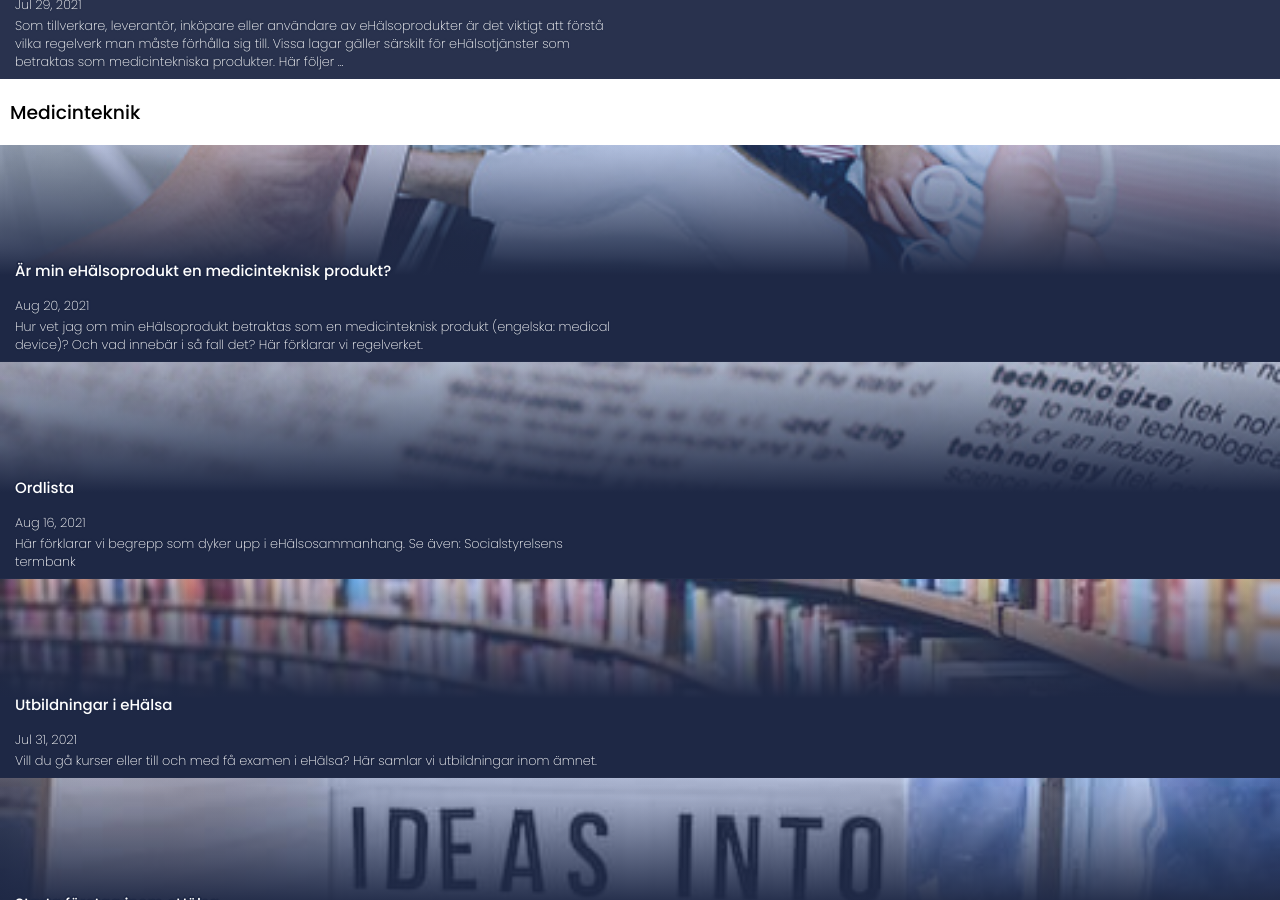
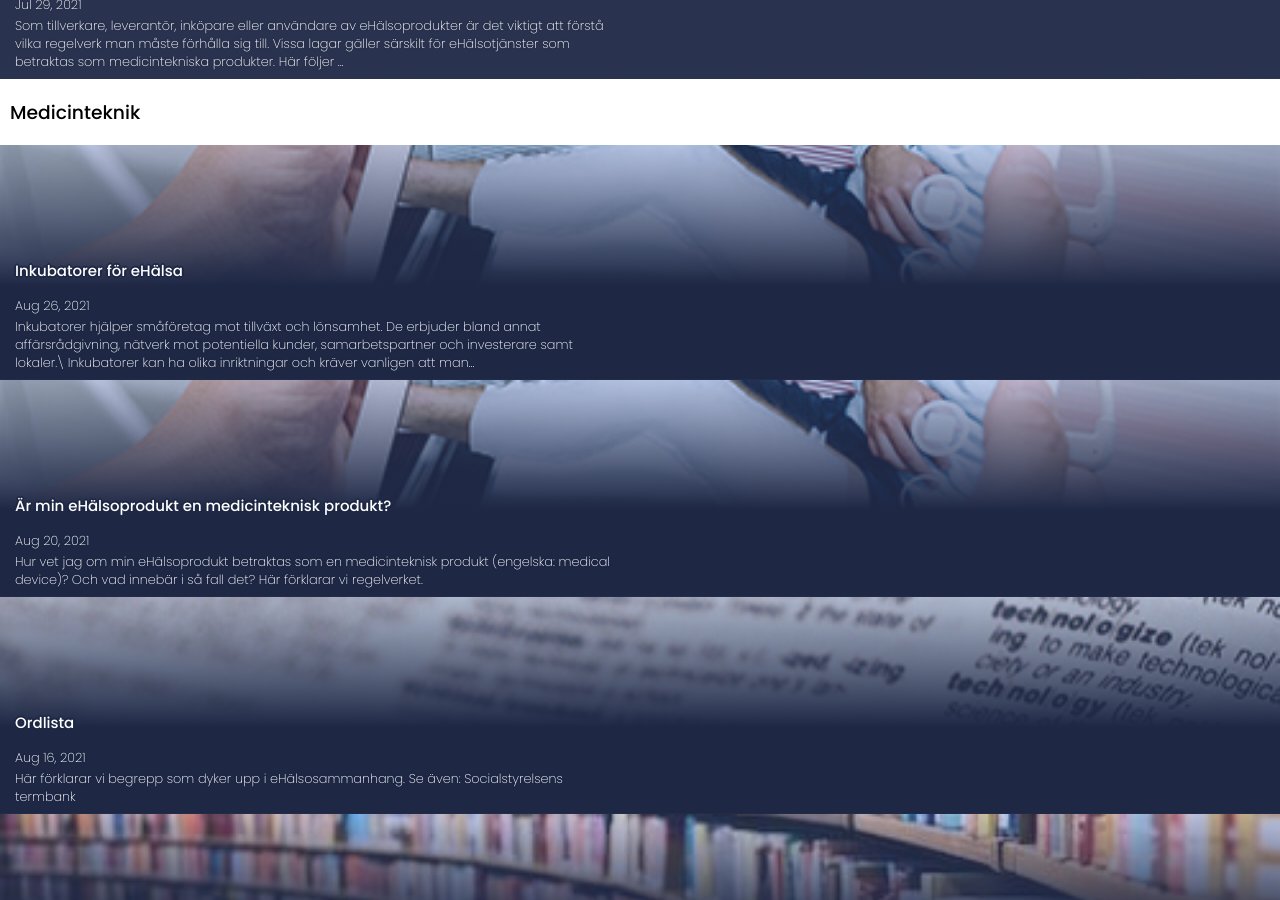
Before and after one commit to teddykladdkak/ehalsa-sverige, a Jekyll site: the page built from kategori.html, in a window 1280 px wide and 900 px high, scrolled down 1550 px. Built offline with Jekyll 4.4.1, drawn with Linux system fonts in a browser that asks for light colours; comment, search, counter and statistics services are not loaded; some of the changed text lies outside the part shown.

Commit message:
Ny artikel: inkubatorer

```diff
--- a/_drafts/2021-08-27-inkubatorer.markdown
+++ b/_posts/2021-08-27-inkubatorer.markdown
@@ -2,7 +2,7 @@
 layout: post
 title:  "Inkubatorer för eHälsa"
 description: "Inkubatorer för småföretagare inom eHälsa"
-date:   2021-08-21 08:00:00 +0200
+date:   2021-08-26 08:00:00 +0200
 tags: Utbildning Medicinteknik
 author:
   name: "Redaktionen"
@@ -11,7 +11,7 @@
   path: "/assets/images/post-head/500/medicinteknik.jpg"
   head: "/assets/images/post-head/1920/medicinteknik.jpg"
 sitemap:
-  lastmod: 2021-08-27
+  lastmod: 2021-08-26
   priority: 0.7
   changefreq: 'weekly'
 excerpt_separator: <!--more-->
@@ -28,15 +28,15 @@
 
 ## Blekinge {#blekinge}
 ### Blekinge Business Incubator (BBI)
-**Hemsida:** https://b-b-i.se/\
+**Hemsida:** https://b-b-i.se \
 **Program:** Startupprogram
 ## Dalarna {#dalarna}
 ### Dalarna Science Park
-**Hemsida:** https://www.dalarnasciencepark.se/\
+**Hemsida:** https://www.dalarnasciencepark.se \
 **Program:** Inkubatorprogrammet
 ## Gotland {#gotland}
 ### Science Park Gotland
-**Hemsida:** https://scienceparkgotland.se/\
+**Hemsida:** https://scienceparkgotland.se \
 **Program:**
 * SPG Startup
 * SPG Summit
@@ -44,17 +44,17 @@
 ## Gävleborg {#gavleborg}
 ### Faxepark
 Baserat i Söderhamn.\
-**Hemsida:** https://www.soderhamn.se/underwebbar/faxepark.html\
+**Hemsida:** https://www.soderhamn.se/underwebbar/faxepark.html \
 **Program:** Företagsinkubator
 ### Movexum
-**Hemsida:** https://movexum.se/\
+**Hemsida:** https://movexum.se \
 **Program:**
 * Movexum Boost Chamber
 * Movexum Inkubator
 
 ## Halland {#halland}
 ### High Five
-**Hemsida:** https://h5halmstad.se/\
+**Hemsida:** https://h5halmstad.se \
 **Program:**
 * Jämställdhetsmatchen
 * H5 Business
@@ -64,21 +64,21 @@
 * H5 Start
 
 ### Potential.vbg
-**Hemsida:** http://potentialvbg.se\
+**Hemsida:** http://potentialvbg.se
 ## Jämtland Härjedalen {#jamtland}
 ### PEAK Innovation
-**Hemsida:** https://peakinnovation.se/\
+**Hemsida:** https://peakinnovation.se \
 **Program:** PEAK Incubator
 ## Jönköpings län {#jonkoping}
 ### Science Park
-**Hemsida:** https://sciencepark.se/\
+**Hemsida:** https://sciencepark.se \
 **Program:**
 * Acceleratorn
 * Inkubatorn
 
 ## Kalmar län {#kalmar}
 ### Kalmar Science Park
-**Hemsida:** https://kalmarsciencepark.se/\
+**Hemsida:** https://kalmarsciencepark.se \
 **Program:**
 * Associate
 * Boost Chamber
@@ -89,34 +89,34 @@
 
 ## Kronoberg {#kronoberg}
 ### Företagsfabriken
-**Hemsida:** https://foretagsfabriken.se/\
+**Hemsida:** https://foretagsfabriken.se \
 **Program:** Tillväxtprogrammet
 
 ## Norrbotten {#norrbotten}
 ### Arctic Business Incubator
-Finns i Kiruna, Luleå, Piteå och Skellefteå.
-**Hemsida:** https://www.abi.se/\
+Finns i Kiruna, Luleå, Piteå och Skellefteå.\
+**Hemsida:** https://www.abi.se \
 **Program:** Accelerator
 ## Skåne {#skane}
 ### E-Commerce Park
-Baserat i Helsingborg och inriktat mot e-handel.
-**Hemsida:** https://ecommercepark.se/\
+Baserat i Helsingborg och inriktat mot e-handel.\
+**Hemsida:** https://ecommercepark.se \
 **Program:** E-handelsinkubatorn
 
 ### Ideon Innovation
-Baserat i Lund.
-**Hemsida:** https://www.ideoninnovation.se/\
+Baserat i Lund.\
+**Hemsida:** https://www.ideoninnovation.se \
 **Program:** E-handelsinkubatorn
 ### Minc
 Baserat i Malmö.
-**Hemsida:** https://www.minc.se/\
+**Hemsida:** https://www.minc.se \
 **Program:**
 * Minc Incubator
 * Fast Track Malmö
 
 ### SMiLE
 Baserat i Lund.
-**Hemsida:** https://www.innovationskane.com/\
+**Hemsida:** https://www.innovationskane.com \
 **Program:**
 * Alumni Service
 * Biotech Bootcamp Program
@@ -128,14 +128,14 @@
 * Vinnova Verification Grand
 
 ### VentureLab
-För studenter vid Lunds universitet.
-**Hemsida:** https://www.venturelab.lu.se/\
+För studenter vid Lunds universitet.\
+**Hemsida:** https://www.venturelab.lu.se \
 **Program:** Startup-programmet
 ## Stockholm {#stockholm}
 ### DRIVE (KI Innovations)
-**Hemsida:** https://karolinskainnovations.ki.se/\
+**Hemsida:** https://karolinskainnovations.ki.se
 ### KTH Innovation
-**Hemsida:** https://www.kth.se/en/om/innovation\
+**Hemsida:** https://www.kth.se/en/om/innovation \
 **Program:**
 * Pre-Incubator Program
 * Mentor Program
@@ -144,15 +144,15 @@
 * Test Drive Deeptech
 
 ### SSE Business Lab
-För studenter, alumner och anställda vid Handelshögskolan i Stockholm.
-**Hemsida:** https://www.hhs.se/en/outreach/sse-initiatives/sse-business-lab\
+För studenter, alumner och anställda vid Handelshögskolan i Stockholm.\
+**Hemsida:** https://www.hhs.se/en/outreach/sse-initiatives/sse-business-lab \
 **Program:**
 * Ideate
 * Activate
 * Incubate
 
 ### Sting
-**Hemsida:** https://sting.co/\
+**Hemsida:** https://sting.co \
 **Program:**
 * Sting Accelerate
 * Sting Incubate
@@ -160,8 +160,8 @@
 
 ## Sörmland {#sormland}
 ### Create
-Arbetar för innovation i både Sörmland och Västmanland.
-**Hemsida:** https://www.create.se/\
+Arbetar för innovation i både Sörmland och Västmanland.\
+**Hemsida:** https://www.create.se \
 **Program:**
 * Step - Startup Team
 * CX - Customer Experience
@@ -172,7 +172,7 @@
 
 ## Uppsala {#uppsala}
 ### Uppsala Innovation Centre
-**Hemsida:** https://uic.se/\
+**Hemsida:** https://uic.se \
 **Program:**
 * UIC Business Startup
 * UIC Business Build
@@ -181,16 +181,16 @@
 
 ## Värmland {#varmland}
 ### Karlstad Innovation Park
-**Hemsida:** https://karlstadinnovationpark.se/\
+**Hemsida:** https://karlstadinnovationpark.se \
 **Program:** Startlab
 ## Västerbotten {#vasterbotten}
 ### Go Business
-Heldigital inkubator för människor i Norrbotten och Västerbotten.
+Heldigital inkubator för människor i Norrbotten och Västerbotten.\
 
-**Hemsida:** https://www.gobusiness.nu/\
+**Hemsida:** https://www.gobusiness.nu
 
 ### Umeå Biotech Incubator
-**Hemsida:** https://www.ubi.se/\
+**Hemsida:** https://www.ubi.se \
 **Program:**
 * Preincubate
 * Verify 1
@@ -200,7 +200,7 @@
 * Alumni
 
 ### Uminova Innovation
-**Hemsida:** https://www.uminovainnovation.se/\
+**Hemsida:** https://www.uminovainnovation.se \
 **Program:**
 * Starta upp
 * Skala upp
@@ -209,8 +209,7 @@
 ## Västernorrland {#vasternorrland}
 ### BizMaker
 Kontor i Sundsvall, Härnösand, Ånge och Örnsköldsvik.\
-
-**Hemsida:** https://bizmaker.se/\
+**Hemsida:** https://bizmaker.se \
 **Program:**
 * Arena Experience Accelerator
 * Business Incubator
@@ -223,7 +222,7 @@
 Se ovan.
 ## Västra Götaland {#vastragotaland}
 ### Borås INK
-**Hemsida:** https://boras-ink.se\
+**Hemsida:** https://boras-ink.se \
 **Program:**
 * INK Day
 * INK LAB
@@ -231,7 +230,7 @@
 * INK Exit
 
 ### Chalmers Ventures
-**Hemsida:** https://www.chalmersventures.com/\
+**Hemsida:** https://www.chalmersventures.com \
 **Program:**
 * Accelerator
 * Startup Camp
@@ -241,7 +240,7 @@
 
 ### GU Ventures
 För företag med koppling till Göteborgs universitet.\
-**Hemsida:** https://www.guventures.com\
+**Hemsida:** https://www.guventures.com \
 **Program:**
 * Accelerator
 * Startup Camp
@@ -250,20 +249,20 @@
 
 ### Innovatum Science Park
 Spets inom space tech och industriell teknik, men stöttar startups inom de flesta branscher.\
-**Hemsida:** https://innovatumsciencepark.se/\
+**Hemsida:** https://innovatumsciencepark.se \
 **Program:** Affärsrådning, kontakter och samarbetsmöjligheter.
 ### Sahlgrenska Science Park
-**Hemsida:** https://www.sahlgrenskasciencepark.se/\
+**Hemsida:** https://www.sahlgrenskasciencepark.se \
 **Program:**
 * Start-up Accelerator
 * Business Accelerator
 
 ### Science Park Skövde
-**Hemsida:** https://scienceparkskovde.se/\
+**Hemsida:** https://scienceparkskovde.se \
 **Program:** Inkubatortjänster
 ## Örebro län {#orebro}
 ### Inkubera
-**Hemsida:** https://www.inkubera.se/\
+**Hemsida:** https://www.inkubera.se \
 **Program:**
 * Prepare
 * Startup
@@ -272,7 +271,7 @@
 ## Östergötland {#ostergotland}
 ### Lead
 Kontor i Linköping och Norrköping.\
-**Hemsida:** https://lead.se/\
+**Hemsida:** https://lead.se \
 **Program:**
 * Business Lab
 * Incubate
```
